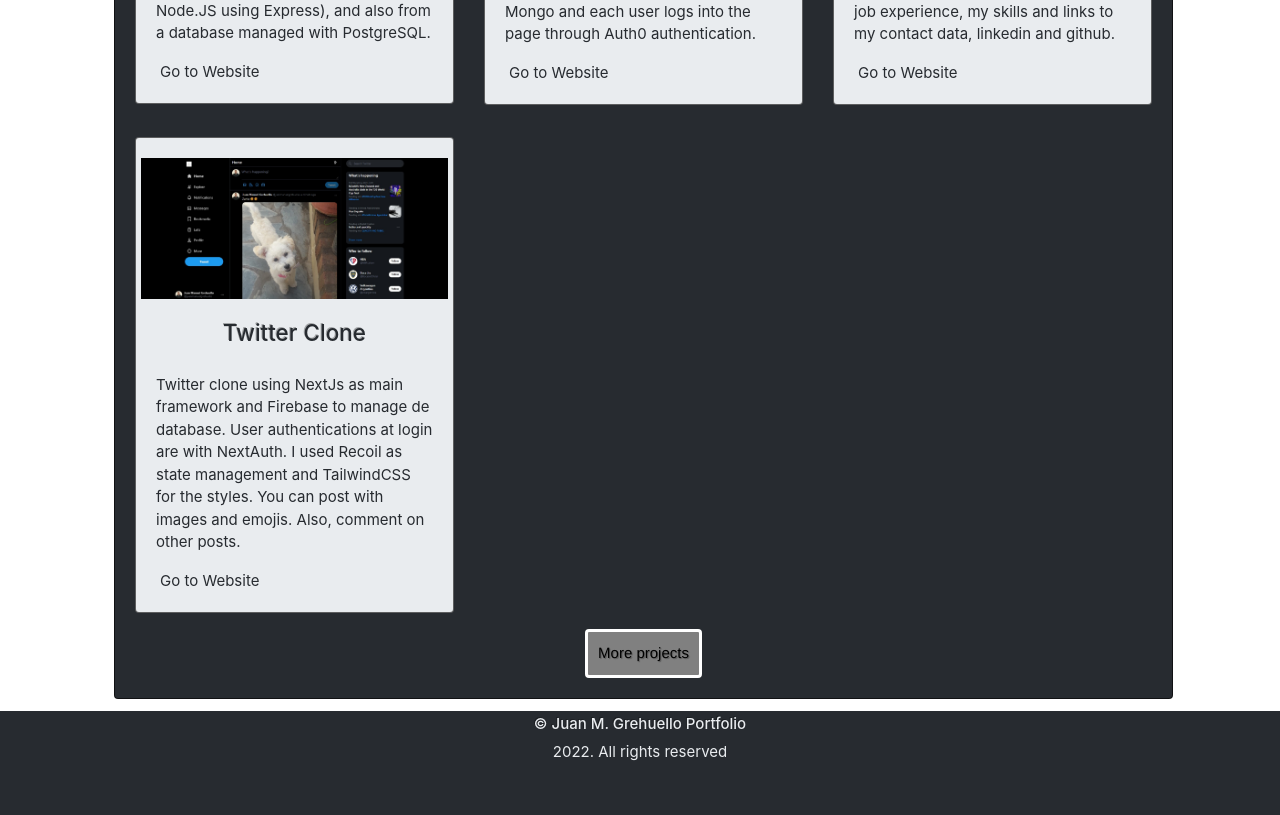
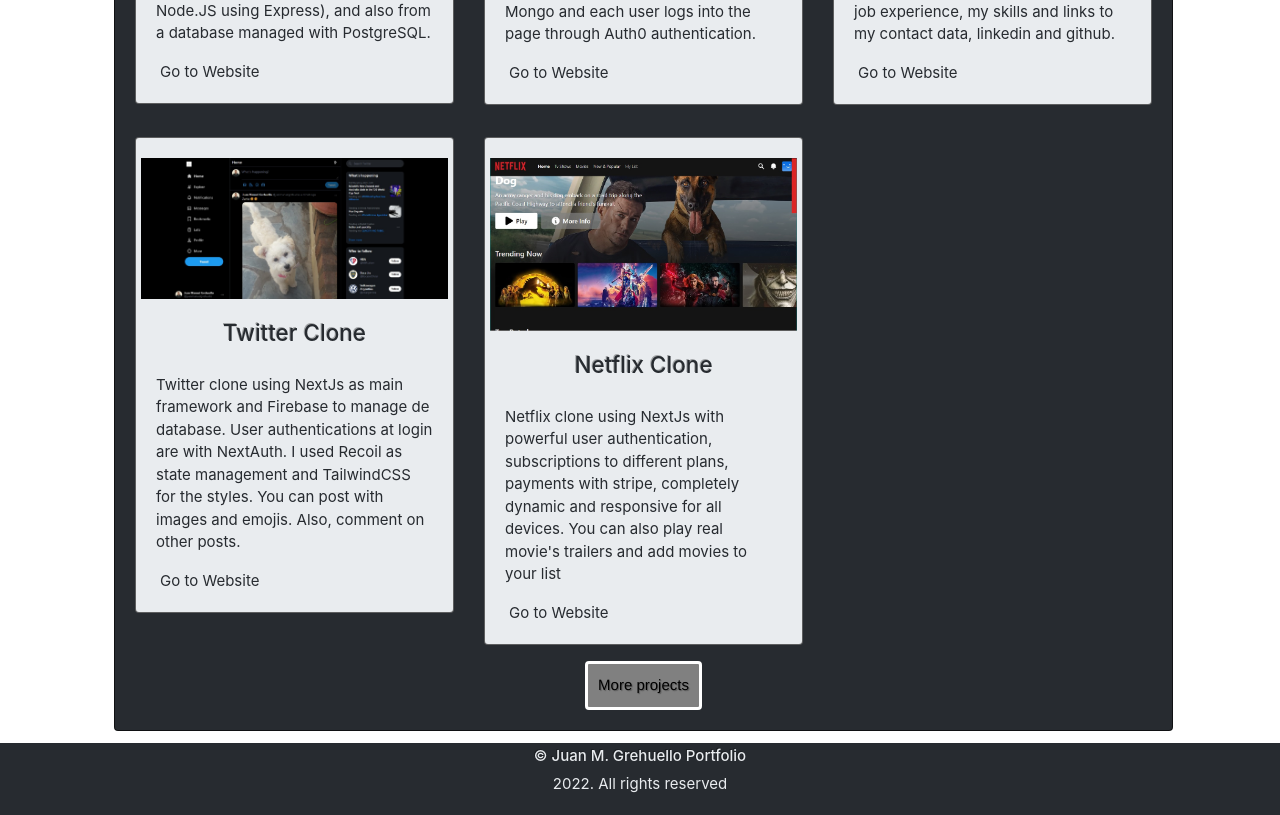
Before and after one commit to JuanmaGre/nextjs-blog-portfolio, a Next.js app: page / in a window 1280 px wide. Shown: the part 1540-2355 px from the top of the page. Before the commit the page ends 2323 px from the top, so only its background shows below. Built offline with nearby package versions, Linux system fonts and the light colour scheme; a small style sheet from the web is missing.

Commit message:
agrego netflix a proyectos

```diff
--- a/profile.js
+++ b/profile.js
@@ -109,14 +109,14 @@
         to: "",
         mainURL: 'https://twitter-jmg.vercel.app/'
     },
-    // {
-    //     name: "Pretty Dogs by Henry",
-    //     description: "Development of a SPA (Single Page Application) using React for the Front End and Redux as state management. The SPA obtains data from an API (through a Back End developed in Node.JS using Express), and also from a database managed with PostgreSQL.",
-    //     image: "landing.jpg",
-    //     from: "January 2022",
-    //     to: "February 2022",
-    //     mainURL: '/projects'
-    // },
+    {
+        name: "Netflix Clone",
+        description: "Netflix clone using NextJs with powerful user authentication, subscriptions to different plans, payments with stripe, completely dynamic and responsive for all devices. You can also play real movie's trailers and add movies to your list",
+        image: "netflix.jpg",
+        from: "July 2022",
+        to: "",
+        mainURL: 'https://netflix-jmg-clone.vercel.app/'
+    },
     // {
     //     name: "Henry Shoes",
     //     description: "Development of an E-COMMERCE of sneakers using stock of products, shopping cart through a LocalStorage with payment gateway integration with Stripe. The database was made with Mongo and each user logs into the page through Auth0 authentication.",
```
Also changed, not shown: public/netflix.jpg (added).
